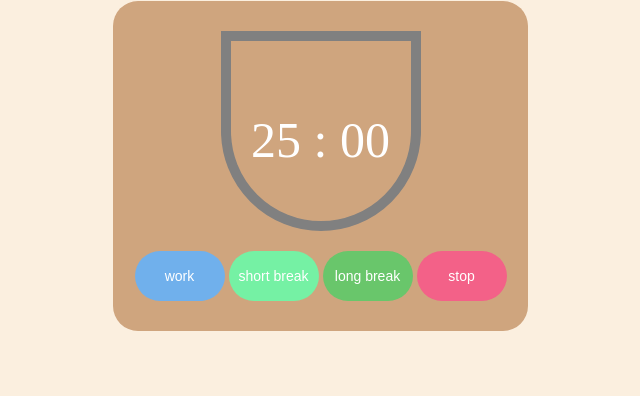
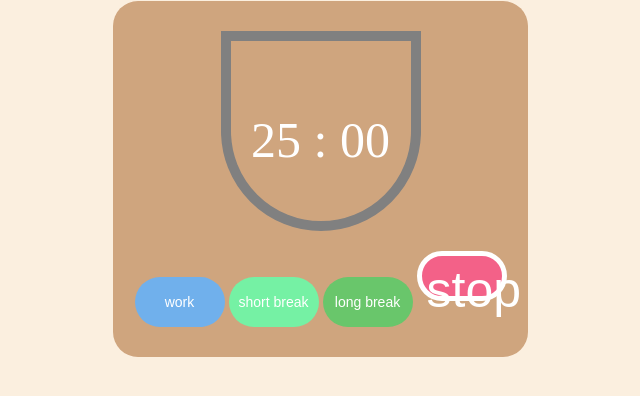
Before and after one commit to LaurierCS/Pod5, a Django app: template templates/app/homepage.html in a window 1280 px wide. Shown: the part 119-515 px from the top of the page, without its empty margins (560-1200 px from the left). Run offline with Django 3.2, Linux system fonts and the light colour scheme; the template is opened without the code that fills it, so the values that code supplies are empty.

Commit message:
updated timer code

```diff
--- a/static/css/main.css
+++ b/static/css/main.css
@@ -134,28 +134,11 @@ div.l {
 
 #buttons button#stop {
   background: #f36188;
-} color: white;
+ color: white;
   font-size: 50px;
   margin: 10px auto;
   border: 5px solid white;
   /* border-radius:25px; */
-  /* coffee cup */
-  border-bottom-left-radius: 100px;
-  border-bottom-right-radius: 100px;
-  border: 10px solid gray;
-  -webkit-box-sizing: border-box;
-  -moz-box-sizing: border-box;
-  box-sizing: border-box;
-
-  width: 200px;
-  height: 200px;
-  overflow: hidden;
-  position: relative;
-  -webkit-user-select: none;
-  -moz-user-select: none;
-  -ms-user-select: none;
-  user-select: none;
-  cursor: default;
 }
 
 #time {
```
